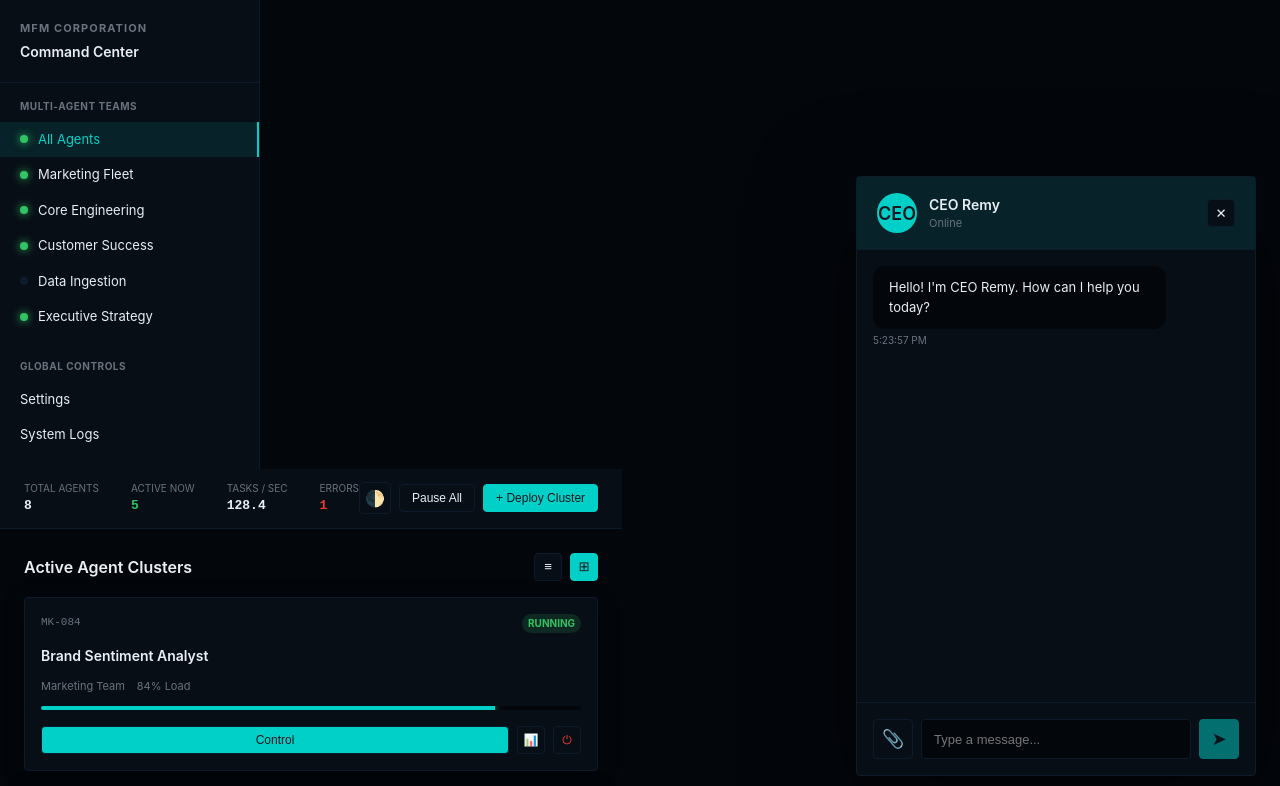
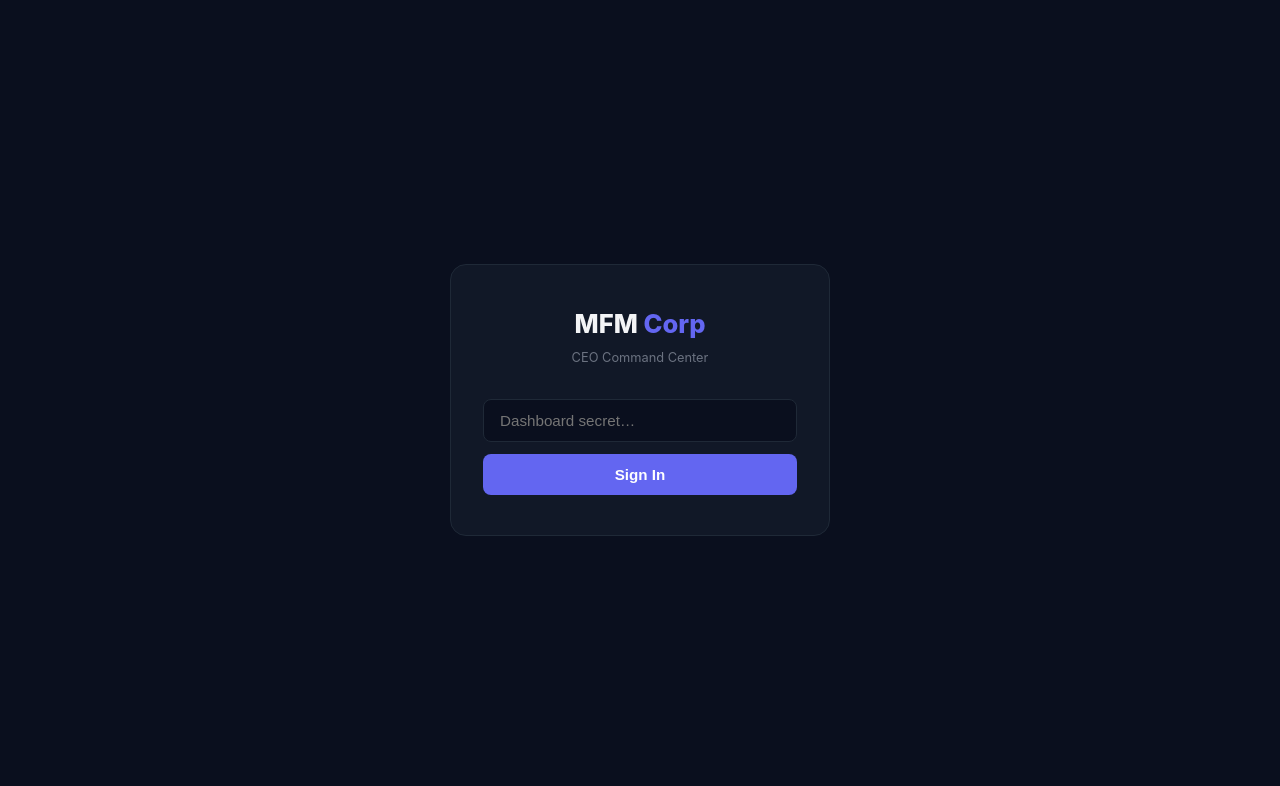
Before and after one commit to mrhanfx-code/mfm-corporation, a React (Vite) app in the folder dashboard/: page / in a window 1280 px wide. Shown: the top 786 px of the page. Built offline with nearby package versions, Linux system fonts and the light colour scheme.

Commit message:
feat: login gate on React dashboard — verifies secret before showing UI

```diff
--- a/dashboard/src/components/DashboardNew.tsx
+++ b/dashboard/src/components/DashboardNew.tsx
@@ -40,17 +40,73 @@ const MOCK_LOGS: LogEntry[] = [
   { time: '14:21:40.01', id: 'CS-004', op: 'wait_for_trigger', status: 'IDLE', lat: '--' }
 ];
 
+const WORKER = 'https://mfm-corporation-telegram-bot.mrhan-fx.workers.dev';
+
+async function verifySecret(secret: string): Promise<boolean> {
+  try {
+    const r = await fetch(`${WORKER}/ask`, {
+      method: 'POST',
+      headers: { 'Content-Type': 'application/json', 'Authorization': `Bearer ${secret}` },
+      body: JSON.stringify({ text: 'ping' }),
+    });
+    return r.status !== 401 && r.status !== 403;
+  } catch { return false; }
+}
+
+function LoginGate({ onAuth }: { onAuth: () => void }) {
+  const [secret, setSecret] = useState('');
+  const [error, setError] = useState('');
+  const [loading, setLoading] = useState(false);
+
+  const handleLogin = async () => {
+    if (!secret.trim()) return;
+    setLoading(true); setError('');
+    const ok = await verifySecret(secret.trim());
+    if (ok) { localStorage.setItem('mfm_secret', secret.trim()); onAuth(); }
+    else { setError('Incorrect secret. Try again.'); }
+    setLoading(false);
+  };
+
+  return (
+    <div style={{ position: 'fixed', inset: 0, background: '#0a0f1e', display: 'flex', alignItems: 'center', justifyContent: 'center', zIndex: 9999 }}>
+      <div style={{ background: '#111827', border: '1px solid #1f2937', borderRadius: '1rem', padding: '2.5rem 2rem', width: '100%', maxWidth: 380, textAlign: 'center' }}>
+        <div style={{ fontSize: '1.6rem', fontWeight: 800, color: '#f3f4f6', marginBottom: '.25rem' }}>MFM <span style={{ color: '#6366f1' }}>Corp</span></div>
+        <div style={{ fontSize: '.8rem', color: '#6b7280', marginBottom: '2rem' }}>CEO Command Center</div>
+        <input
+          type="password" placeholder="Dashboard secret…" value={secret}
+          onChange={e => setSecret(e.target.value)}
+          onKeyDown={e => e.key === 'Enter' && handleLogin()}
+          style={{ width: '100%', background: '#0a0f1e', border: '1px solid #1f2937', borderRadius: '.5rem', padding: '.75rem 1rem', color: '#f3f4f6', fontSize: '.95rem', outline: 'none', marginBottom: '.75rem', boxSizing: 'border-box' }}
+        />
+        <button onClick={handleLogin} disabled={loading}
+          style={{ width: '100%', background: '#6366f1', color: '#fff', border: 'none', borderRadius: '.5rem', padding: '.75rem', fontSize: '.95rem', fontWeight: 600, cursor: 'pointer' }}>
+          {loading ? 'Checking…' : 'Sign In'}
+        </button>
+        {error && <div style={{ color: '#ef4444', fontSize: '.8rem', marginTop: '.75rem' }}>{error}</div>}
+      </div>
+    </div>
+  );
+}
+
 export function DashboardNew() {
   const [theme, setTheme] = useState<'dark' | 'light'>('dark');
   const [selectedAgent, setSelectedAgent] = useState<Agent | null>(null);
   const [agents, setAgents] = useState<Agent[]>(MOCK_AGENTS);
   const [logs] = useState<LogEntry[]>(MOCK_LOGS);
   const [isChatOpen, setIsChatOpen] = useState(true);
+  const [authed, setAuthed] = useState<boolean | null>(null);
 
   useEffect(() => {
     const savedTheme = localStorage.getItem('mfm:theme') as 'dark' | 'light' || 'dark';
     setTheme(savedTheme);
     document.documentElement.setAttribute('data-theme', savedTheme);
+
+    const saved = localStorage.getItem('mfm_secret');
+    if (!saved) { setAuthed(false); return; }
+    verifySecret(saved).then(ok => {
+      if (ok) setAuthed(true);
+      else { localStorage.removeItem('mfm_secret'); setAuthed(false); }
+    });
   }, []);
 
   const toggleTheme = () => {
@@ -99,6 +155,9 @@ export function DashboardNew() {
       ]
     }
   ];
+
+  if (authed === null) return <div style={{ background: '#0a0f1e', minHeight: '100vh' }} />;
+  if (!authed) return <LoginGate onAuth={() => setAuthed(true)} />;
 
   return (
     <>
```
